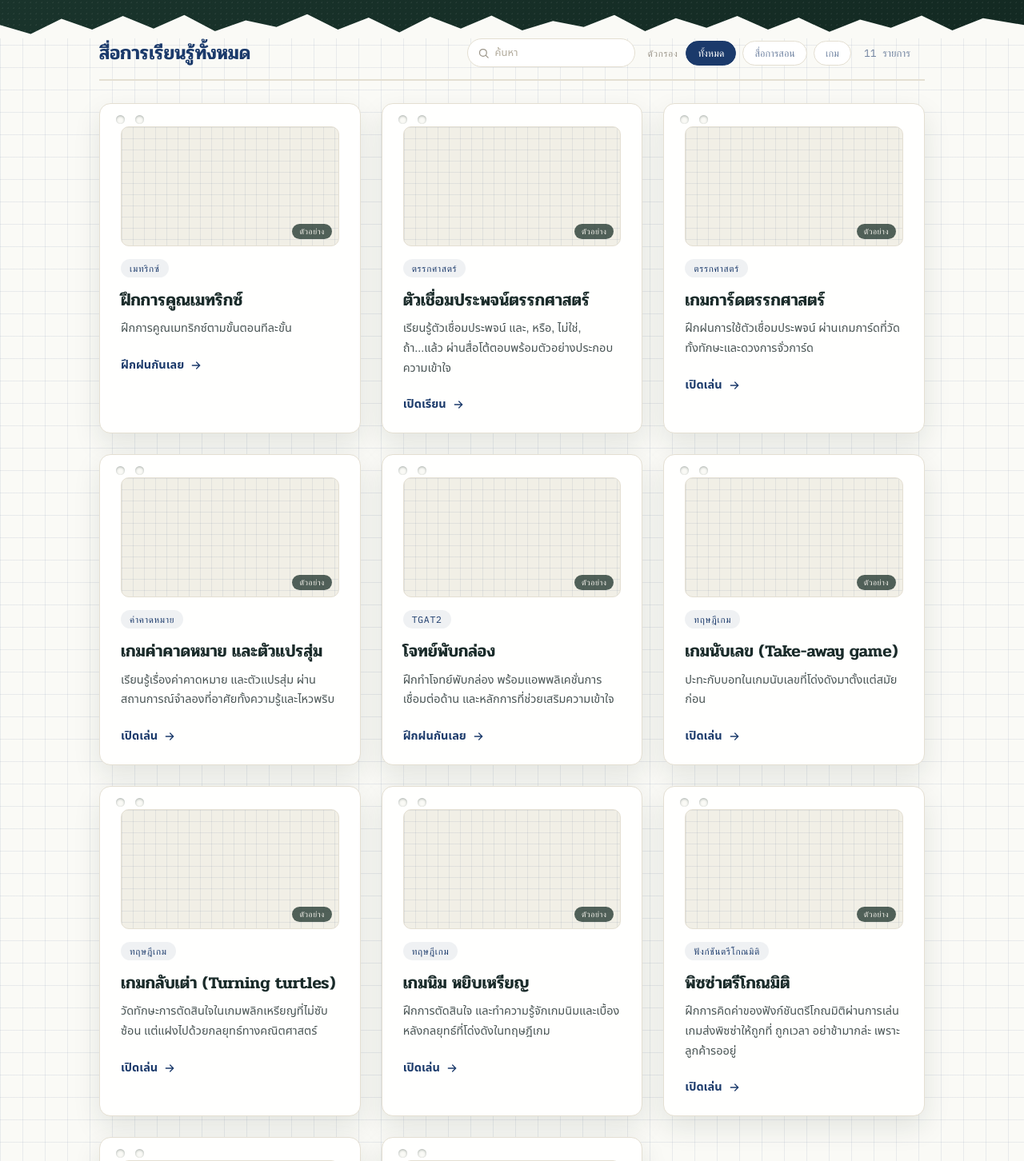
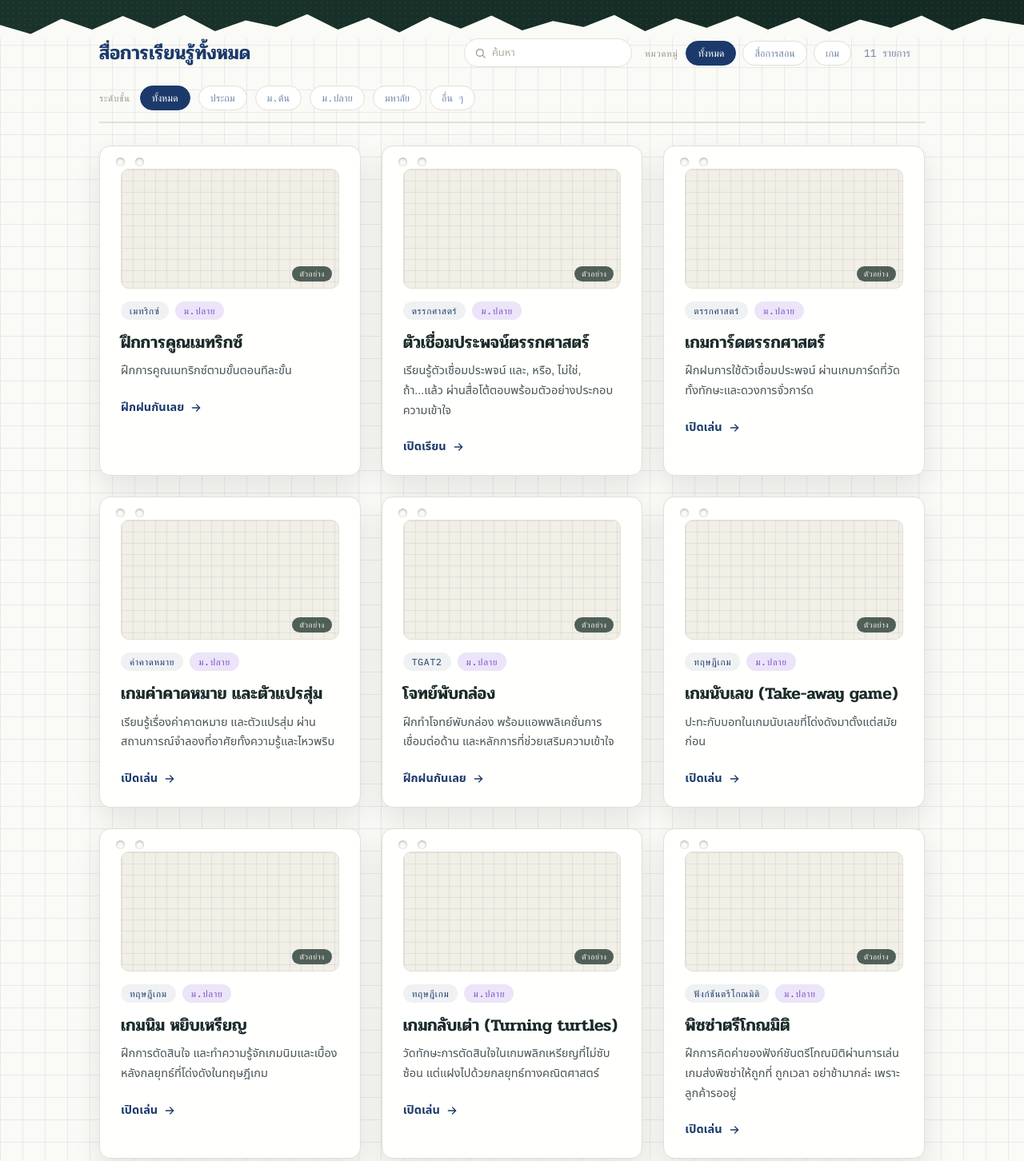
Before and after one commit to Natthaphat-math/Math-contents, a plain HTML site: page index.html in a window 1280 px wide. Shown: the part 420-1872 px from the top of the page at 80% size. Drawn offline with nearby package versions, Linux system fonts and the light colour scheme; a web font is replaced by a local one.

Commit message:
Add files via upload

```diff
--- a/index.html
+++ b/index.html
@@ -24,6 +24,11 @@
     --card-border:#E4DFD2;
     --shadow: 0 14px 34px rgba(19,41,34,0.10);
     --shadow-hover: 0 20px 44px rgba(19,41,34,0.16);
+    --lvl-ps:#E2793D; --lvl-ps-soft:#FBEADC;
+    --lvl-jh:#1E8C8C; --lvl-jh-soft:#DFF3F1;
+    --lvl-sh:#7A52C9; --lvl-sh-soft:#ECE4F8;
+    --lvl-uni:#B23A5A; --lvl-uni-soft:#F8E3E9;
+    --lvl-other:#6B6F76; --lvl-other-soft:#E8E7E3;
     --font-display:'Pridi', 'Noto Serif Thai', serif;
     --font-body:'IBM Plex Sans Thai','Noto Sans Thai', sans-serif;
     --font-mono:'IBM Plex Mono', ui-monospace, monospace;
@@ -155,7 +160,7 @@
     color:#9a9488;
     margin-right:2px;
   }
-  .filter-btn{
+  .filter-btn, .level-btn{
     font-family:var(--font-mono);
     font-size:12.5px;
     padding:6px 14px;
@@ -172,6 +177,24 @@
     border-color:var(--ink-blue);
     color:#fff;
   }
+
+  .level-filter-row{
+    flex-basis:100%;
+    display:flex; align-items:center; gap:8px 10px; flex-wrap:wrap;
+    margin-top:6px;
+  }
+  .level-btn:hover{ border-color:var(--ink-blue); color:var(--ink-blue); }
+  .level-btn.active{ background:var(--ink-blue); border-color:var(--ink-blue); color:#fff; }
+  .level-btn.lvl-ps:hover{ border-color:var(--lvl-ps); color:var(--lvl-ps); }
+  .level-btn.lvl-jh:hover{ border-color:var(--lvl-jh); color:var(--lvl-jh); }
+  .level-btn.lvl-sh:hover{ border-color:var(--lvl-sh); color:var(--lvl-sh); }
+  .level-btn.lvl-uni:hover{ border-color:var(--lvl-uni); color:var(--lvl-uni); }
+  .level-btn.lvl-other:hover{ border-color:var(--lvl-other); color:var(--lvl-other); }
+  .level-btn.lvl-ps.active{ background:var(--lvl-ps); border-color:var(--lvl-ps); color:#fff; }
+  .level-btn.lvl-jh.active{ background:var(--lvl-jh); border-color:var(--lvl-jh); color:#fff; }
+  .level-btn.lvl-sh.active{ background:var(--lvl-sh); border-color:var(--lvl-sh); color:#fff; }
+  .level-btn.lvl-uni.active{ background:var(--lvl-uni); border-color:var(--lvl-uni); color:#fff; }
+  .level-btn.lvl-other.active{ background:var(--lvl-other); border-color:var(--lvl-other); color:#fff; }
 
   .search-box{
     position:relative;
@@ -260,6 +283,10 @@
     background:var(--paper);
     box-shadow: inset 0 1px 3px rgba(19,41,34,0.35);
   }
+  .tag-row{
+    display:flex; align-items:center; gap:8px; flex-wrap:wrap;
+    margin:20px 0 14px;
+  }
   .tag{
     display:inline-block;
     font-family:var(--font-mono);
@@ -269,8 +296,21 @@
     background:rgba(27,58,107,0.07);
     border-radius:100px;
     padding:4px 11px;
-    margin:20px 0 14px;
   }
+  .level-tag{
+    display:inline-block;
+    font-family:var(--font-mono);
+    font-size:11.5px;
+    letter-spacing:.06em;
+    font-weight:500;
+    border-radius:100px;
+    padding:4px 11px;
+  }
+  .level-tag.lvl-ps{ color:var(--lvl-ps); background:var(--lvl-ps-soft); }
+  .level-tag.lvl-jh{ color:var(--lvl-jh); background:var(--lvl-jh-soft); }
+  .level-tag.lvl-sh{ color:var(--lvl-sh); background:var(--lvl-sh-soft); }
+  .level-tag.lvl-uni{ color:var(--lvl-uni); background:var(--lvl-uni-soft); }
+  .level-tag.lvl-other{ color:var(--lvl-other); background:var(--lvl-other-soft); }
 
   /* live scaled-down iframe preview: iframe renders at 4x the box size,
      then is scaled to 25% so it always fills the box responsively without JS */
@@ -310,7 +350,7 @@
     border-radius:100px;
     pointer-events:none;
   }
-  .card-preview + .tag{ margin-top:16px; }
+  .card-preview + .tag-row{ margin-top:16px; }
 
   .card h3{
     font-size:21px; font-weight:600; color:#1a2b2a;
@@ -442,24 +482,34 @@
           <button type="button" class="search-clear" id="search-clear" aria-label="ล้างคำค้นหา" hidden>&times;</button>
         </div>
         <div class="filter-group" role="group" aria-label="ตัวกรองหมวดหมู่">
-          <span class="filter-label">ตัวกรอง</span>
+          <span class="filter-label">หมวดหมู่</span>
           <button type="button" class="filter-btn active" data-filter="" aria-pressed="true">ทั้งหมด</button>
           <button type="button" class="filter-btn" data-filter="สื่อการสอน" aria-pressed="false">สื่อการสอน</button>
           <button type="button" class="filter-btn" data-filter="เกม" aria-pressed="false">เกม</button>
         </div>
         <span class="count" id="resource-count">06 รายการ</span>
       </div>
+
+      <div class="level-filter-row" role="group" aria-label="ตัวกรองระดับชั้น">
+        <span class="filter-label">ระดับชั้น</span>
+        <button type="button" class="level-btn active" data-level="" aria-pressed="true">ทั้งหมด</button>
+        <button type="button" class="level-btn lvl-ps" data-level="ประถม" aria-pressed="false">ประถม</button>
+        <button type="button" class="level-btn lvl-jh" data-level="ม.ต้น" aria-pressed="false">ม.ต้น</button>
+        <button type="button" class="level-btn lvl-sh" data-level="ม.ปลาย" aria-pressed="false">ม.ปลาย</button>
+        <button type="button" class="level-btn lvl-uni" data-level="มหาลัย" aria-pressed="false">มหาลัย</button>
+        <button type="button" class="level-btn lvl-other" data-level="อื่น ๆ" aria-pressed="false">อื่น ๆ</button>
+      </div>
     </div>
 
     <div class="grid">
 
-      <a class="card" href="matrix-multiplication-trainer.html" target="_blank" aria-label="เปิดฝึกคูณเมทริกซ์" data-categories="สื่อการสอน">
+      <a class="card" href="matrix-multiplication-trainer.html" target="_blank" aria-label="เปิดฝึกคูณเมทริกซ์" data-categories="สื่อการสอน" data-level="ม.ปลาย">
         <span class="hole"></span>
         <div class="card-preview">
           <iframe data-src="matrix-multiplication-trainer.html" tabindex="-1" aria-hidden="true" sandbox="allow-scripts allow-same-origin"></iframe>
           <span class="preview-badge">ตัวอย่าง</span>
         </div>
-        <span class="tag">เมทริกซ์</span>
+        <div class="tag-row"><span class="tag">เมทริกซ์</span><span class="level-tag lvl-sh">ม.ปลาย</span></div>
         <h3>ฝึกการคูณเมทริกซ์</h3>
         <p>ฝึกการคูณเมทริกซ์ตามขั้นตอนทีละขั้น</p>
         <span class="cta">ฝึกฝนกันเลย
@@ -467,13 +517,13 @@
         </span>
       </a>
 
-      <a class="card" href="logic-connectives.html" target="_blank" aria-label="เปิดบทเรียนตัวเชื่อมประพจน์ตรรกศาสตร์" data-categories="สื่อการสอน">
+      <a class="card" href="logic-connectives.html" target="_blank" aria-label="เปิดบทเรียนตัวเชื่อมประพจน์ตรรกศาสตร์" data-categories="สื่อการสอน" data-level="ม.ปลาย">
         <span class="hole"></span>
         <div class="card-preview">
           <iframe data-src="logic-connectives.html" tabindex="-1" aria-hidden="true" sandbox="allow-scripts allow-same-origin"></iframe>
           <span class="preview-badge">ตัวอย่าง</span>
         </div>
-        <span class="tag">ตรรกศาสตร์</span>
+        <div class="tag-row"><span class="tag">ตรรกศาสตร์</span><span class="level-tag lvl-sh">ม.ปลาย</span></div>
         <h3>ตัวเชื่อมประพจน์ตรรกศาสตร์</h3>
         <p>เรียนรู้ตัวเชื่อมประพจน์ และ, หรือ, ไม่ใช่, ถ้า...แล้ว ผ่านสื่อโต้ตอบพร้อมตัวอย่างประกอบความเข้าใจ</p>
         <span class="cta">เปิดเรียน
@@ -481,13 +531,13 @@
         </span>
       </a>
 
-      <a class="card" href="logic-parlor-v7-8.html" target="_blank" aria-label="เปิดเกมการ์ดตรรกศาสตร์" data-categories="เกม">
+      <a class="card" href="logic-parlor-v7-8.html" target="_blank" aria-label="เปิดเกมการ์ดตรรกศาสตร์" data-categories="เกม" data-level="ม.ปลาย">
         <span class="hole"></span>
         <div class="card-preview">
           <iframe data-src="logic-parlor-v7-8.html" tabindex="-1" aria-hidden="true" sandbox="allow-scripts allow-same-origin"></iframe>
           <span class="preview-badge">ตัวอย่าง</span>
         </div>
-        <span class="tag">ตรรกศาสตร์</span>
+        <div class="tag-row"><span class="tag">ตรรกศาสตร์</span><span class="level-tag lvl-sh">ม.ปลาย</span></div>
         <h3>เกมการ์ดตรรกศาสตร์</h3>
         <p>ฝึกฝนการใช้ตัวเชื่อมประพจน์ ผ่านเกมการ์ดที่วัดทั้งทักษะและดวงการจั่วการ์ด</p>
         <span class="cta">เปิดเล่น
@@ -495,13 +545,13 @@
         </span>
       </a>
 
-      <a class="card" href="https://natthaphatmath-expectation-game.netlify.app" target="_blank" aria-label="เปิดเกมค่าคาดหมาย" data-categories="เกม">
+      <a class="card" href="https://natthaphatmath-expectation-game.netlify.app" target="_blank" aria-label="เปิดเกมค่าคาดหมาย" data-categories="เกม" data-level="ม.ปลาย">
         <span class="hole"></span>
         <div class="card-preview">
           <iframe data-src="https://natthaphatmath-expectation-game.netlify.app" tabindex="-1" aria-hidden="true" sandbox="allow-scripts allow-same-origin"></iframe>
           <span class="preview-badge">ตัวอย่าง</span>
         </div>
-        <span class="tag">ค่าคาดหมาย</span>
+        <div class="tag-row"><span class="tag">ค่าคาดหมาย</span><span class="level-tag lvl-sh">ม.ปลาย</span></div>
         <h3>เกมค่าคาดหมาย และตัวแปรสุ่ม</h3>
         <p>เรียนรู้เรื่องค่าคาดหมาย และตัวแปรสุ่ม ผ่านสถานการณ์จำลองที่อาศัยทั้งความรู้และไหวพริบ</p>
         <span class="cta">เปิดเล่น
@@ -509,13 +559,13 @@
         </span>
       </a>
 
-      <a class="card" href="Cube-folding.html" target="_blank" aria-label="เปิดโจทย์พับกล่อง" data-categories="สื่อการสอน เกม">
+      <a class="card" href="Cube-folding.html" target="_blank" aria-label="เปิดโจทย์พับกล่อง" data-categories="สื่อการสอน เกม" data-level="ม.ปลาย">
         <span class="hole"></span>
         <div class="card-preview">
           <iframe data-src="Cube-folding.html" tabindex="-1" aria-hidden="true" sandbox="allow-scripts allow-same-origin"></iframe>
           <span class="preview-badge">ตัวอย่าง</span>
         </div>
-        <span class="tag">TGAT2</span>
+        <div class="tag-row"><span class="tag">TGAT2</span><span class="level-tag lvl-sh">ม.ปลาย</span></div>
         <h3>โจทย์พับกล่อง</h3>
         <p>ฝึกทําโจทย์พับกล่อง พร้อมแอพพลิเคชั่นการเชื่อมต่อด้าน และหลักการที่ช่วยเสริมความเข้าใจ</p>
         <span class="cta">ฝึกฝนกันเลย
@@ -523,13 +573,13 @@
         </span>
       </a>
 
-      <a class="card" href="Simple-take-away-game.html" target="_blank" aria-label="เปิดพิซซ่าตรีโกณ" data-categories="เกม">
+      <a class="card" href="Simple-take-away-game.html" target="_blank" aria-label="เปิดเกมนับเลข" data-categories="เกม" data-level="ม.ปลาย">
         <span class="hole"></span>
         <div class="card-preview">
           <iframe data-src="Simple-take-away-game.html" tabindex="-1" aria-hidden="true" sandbox="allow-scripts allow-same-origin"></iframe>
           <span class="preview-badge">ตัวอย่าง</span>
         </div>
-        <span class="tag">ทฤษฎีเกม</span>
+        <div class="tag-row"><span class="tag">ทฤษฎีเกม</span><span class="level-tag lvl-sh">ม.ปลาย</span></div>
         <h3>เกมนับเลข (Take-away game)</h3>
         <p>ปะทะกับบอทในเกมนับเลขที่โด่งดังมาตั้งแต่สมัยก่อน</p>
         <span class="cta">เปิดเล่น
@@ -537,13 +587,27 @@
         </span>
       </a>
 
-      <a class="card" href="turning-turtles.html" target="_blank" aria-label="เปิดพิซซ่าตรีโกณ" data-categories="เกม">
+      <a class="card" href="nim.html" target="_blank" aria-label="เปิดเกมนิม" data-categories="เกม" data-level="ม.ปลาย">
+        <span class="hole"></span>
+        <div class="card-preview">
+          <iframe data-src="nim.html" tabindex="-1" aria-hidden="true" sandbox="allow-scripts allow-same-origin"></iframe>
+          <span class="preview-badge">ตัวอย่าง</span>
+        </div>
+        <div class="tag-row"><span class="tag">ทฤษฎีเกม</span><span class="level-tag lvl-sh">ม.ปลาย</span></div>
+        <h3>เกมนิม หยิบเหรียญ</h3>
+        <p>ฝึกการตัดสินใจ และทําความรู้จักเกมนิมและเบื้องหลังกลยุทธ์ที่โด่งดังในทฤษฎีเกม</p>
+        <span class="cta">เปิดเล่น
+          <svg viewBox="0 0 24 24" fill="none" stroke="currentColor" stroke-width="2" stroke-linecap="round"><path d="M5 12h14M13 6l6 6-6 6"/></svg>
+        </span>
+      </a>
+
+      <a class="card" href="turning-turtles.html" target="_blank" aria-label="เปิดเกมกลับเต่า" data-categories="เกม" data-level="ม.ปลาย">
         <span class="hole"></span>
         <div class="card-preview">
           <iframe data-src="turning-turtles.html" tabindex="-1" aria-hidden="true" sandbox="allow-scripts allow-same-origin"></iframe>
           <span class="preview-badge">ตัวอย่าง</span>
         </div>
-        <span class="tag">ทฤษฎีเกม</span>
+        <div class="tag-row"><span class="tag">ทฤษฎีเกม</span><span class="level-tag lvl-sh">ม.ปลาย</span></div>
         <h3>เกมกลับเต่า (Turning turtles)</h3>
         <p>วัดทักษะการตัดสินใจในเกมพลิกเหรียญที่ไม่ซับซ้อน แต่แฝงไปด้วยกลยุทธ์ทางคณิตศาสตร์</p>
         <span class="cta">เปิดเล่น
@@ -551,27 +615,13 @@
         </span>
       </a>
 
-      <a class="card" href="nim.html" target="_blank" aria-label="เปิดพิซซ่าตรีโกณ" data-categories="เกม">
-        <span class="hole"></span>
-        <div class="card-preview">
-          <iframe data-src="nim.html" tabindex="-1" aria-hidden="true" sandbox="allow-scripts allow-same-origin"></iframe>
-          <span class="preview-badge">ตัวอย่าง</span>
-        </div>
-        <span class="tag">ทฤษฎีเกม</span>
-        <h3>เกมนิม หยิบเหรียญ</h3>
-        <p>ฝึกการตัดสินใจ และทําความรู้จักเกมนิมและเบื้องหลังกลยุทธ์ที่โด่งดังในทฤษฎีเกม</p>
-        <span class="cta">เปิดเล่น
-          <svg viewBox="0 0 24 24" fill="none" stroke="currentColor" stroke-width="2" stroke-linecap="round"><path d="M5 12h14M13 6l6 6-6 6"/></svg>
-        </span>
-      </a>
-
-      <a class="card" href="pizza-trig.html" target="_blank" aria-label="เปิดพิซซ่าตรีโกณ" data-categories="เกม">
+      <a class="card" href="pizza-trig.html" target="_blank" aria-label="เปิดพิซซ่าตรีโกณ" data-categories="เกม" data-level="ม.ปลาย">
         <span class="hole"></span>
         <div class="card-preview">
           <iframe data-src="pizza-trig.html" tabindex="-1" aria-hidden="true" sandbox="allow-scripts allow-same-origin"></iframe>
           <span class="preview-badge">ตัวอย่าง</span>
         </div>
-        <span class="tag">ฟังก์ชันตรีโกณมิติ</span>
+        <div class="tag-row"><span class="tag">ฟังก์ชันตรีโกณมิติ</span><span class="level-tag lvl-sh">ม.ปลาย</span></div>
         <h3>พิซซ่าตรีโกณมิติ</h3>
         <p>ฝึกการคิดค่าของฟังก์ชันตรีโกณมิติผ่านการเล่นเกมส่งพิซซ่าให้ถูกที่ ถูกเวลา อย่าช้ามากล่ะ เพราะลูกค้ารออยู่</p>
         <span class="cta">เปิดเล่น
@@ -579,13 +629,13 @@
         </span>
       </a>
 
-      <a class="card" href="Birthday-math-trick.html" target="_blank" aria-label="เปิดทายใจวันเกิด" data-categories="เกม">
+      <a class="card" href="Birthday-math-trick.html" target="_blank" aria-label="เปิดทายใจวันเกิด" data-categories="เกม" data-level="ม.ปลาย">
         <span class="hole"></span>
         <div class="card-preview">
           <iframe data-src="Birthday-math-trick.html" tabindex="-1" aria-hidden="true" sandbox="allow-scripts allow-same-origin"></iframe>
           <span class="preview-badge">ตัวอย่าง</span>
         </div>
-        <span class="tag">เกมทายใจ</span>
+        <div class="tag-row"><span class="tag">เกมทายใจ</span><span class="level-tag lvl-sh">ม.ปลาย</span></div>
         <h3>ทายใจวันเกิด</h3>
         <p>ครูทายวันเกิดเราได้ไง ใบ้ให้ว่าครูใช้คณิตศาสตร์✨</p>
         <span class="cta">เปิดเล่น
@@ -593,13 +643,13 @@
         </span>
       </a>
 
-      <a class="card" href="Math-card-game.html" target="_blank" aria-label="เปิดเกมไพ่คณิตศาสตร์" data-categories="เกม">
+      <a class="card" href="Math-card-game.html" target="_blank" aria-label="เปิดเกมไพ่คณิตศาสตร์" data-categories="เกม" data-level="ม.ปลาย">
         <span class="hole"></span>
         <div class="card-preview">
           <iframe data-src="Math-card-game.html" tabindex="-1" aria-hidden="true" sandbox="allow-scripts allow-same-origin"></iframe>
           <span class="preview-badge">ตัวอย่าง</span>
         </div>
-        <span class="tag">เกมฝึกทักษะ</span>
+        <div class="tag-row"><span class="tag">เกมฝึกทักษะ</span><span class="level-tag lvl-sh">ม.ปลาย</span></div>
         <h3>เกมไพ่คณิตศาสตร์</h3>
         <p>ฝึกทักษะการคิดคํานวณผ่านเกมจับคู่และไพ่คณิตศาสตร์ เหมาะสําหรับฝึกความไวในการคํานวณอย่างสนุกสนาน</p>
         <span class="cta">เปิดเล่น
@@ -633,6 +683,7 @@
   const resourceCountEl = document.getElementById('resource-count');
   const emptyStateEl = document.getElementById('empty-state');
   const filterButtons = Array.from(document.querySelectorAll('.filter-btn'));
+  const levelButtons = Array.from(document.querySelectorAll('.level-btn'));
   const searchInput = document.getElementById('search-input');
   const searchClearBtn = document.getElementById('search-clear');
   const vennLeft = document.getElementById('venn-left');
@@ -640,6 +691,7 @@
   const vennLeftNum = document.getElementById('venn-left-num');
   const vennRightNum = document.getElementById('venn-right-num');
   let activeFilter = ''; // '' = ทั้งหมด (show all)
+  let activeLevel = '';  // '' = ทั้งหมด (show all)
   const reduceMotion = window.matchMedia('(prefers-reduced-motion: reduce)').matches;
 
   function pad(n){ return String(n).padStart(2, '0'); }
@@ -647,13 +699,14 @@
   // hero badge always reflects the full library size
   if (heroCountEl) heroCountEl.textContent = pad(cards.length);
 
-  // precompute searchable text (title + description + tag) per card
+  // precompute searchable text (title + description + tag + level) per card
   const cardSearchText = new Map();
   cards.forEach(card => {
     const title = card.querySelector('h3')?.textContent || '';
     const desc = card.querySelector('p')?.textContent || '';
     const tag = card.querySelector('.tag')?.textContent || '';
-    cardSearchText.set(card, (title + ' ' + desc + ' ' + tag).toLowerCase());
+    const level = card.querySelector('.level-tag')?.textContent || '';
+    cardSearchText.set(card, (title + ' ' + desc + ' ' + tag + ' ' + level).toLowerCase());
   });
 
   // silent gimmick: reflects the active category filter as a 2-set venn diagram.
@@ -681,13 +734,14 @@
 
   function applyFilters(forceReveal){
     const query = (searchInput?.value || '').trim().toLowerCase();
-    const isFiltering = activeFilter !== '' || query !== '';
+    const isFiltering = activeFilter !== '' || activeLevel !== '' || query !== '';
     let visibleCount = 0;
     cards.forEach(card => {
       const categories = (card.dataset.categories || '').split(' ').filter(Boolean);
       const categoryMatch = activeFilter === '' || categories.includes(activeFilter);
+      const levelMatch = activeLevel === '' || card.dataset.level === activeLevel;
       const searchMatch = query === '' || (cardSearchText.get(card) || '').includes(query);
-      const matches = categoryMatch && searchMatch;
+      const matches = categoryMatch && levelMatch && searchMatch;
       card.style.display = matches ? '' : 'none';
       if (matches) {
         visibleCount++;
@@ -708,6 +762,18 @@
     btn.addEventListener('click', () => {
       activeFilter = btn.dataset.filter;
       filterButtons.forEach(b => {
+        const isActive = b === btn;
+        b.classList.toggle('active', isActive);
+        b.setAttribute('aria-pressed', String(isActive));
+      });
+      applyFilters(true);
+    });
+  });
+
+  levelButtons.forEach(btn => {
+    btn.addEventListener('click', () => {
+      activeLevel = btn.dataset.level;
+      levelButtons.forEach(b => {
         const isActive = b === btn;
         b.classList.toggle('active', isActive);
         b.setAttribute('aria-pressed', String(isActive));
```
